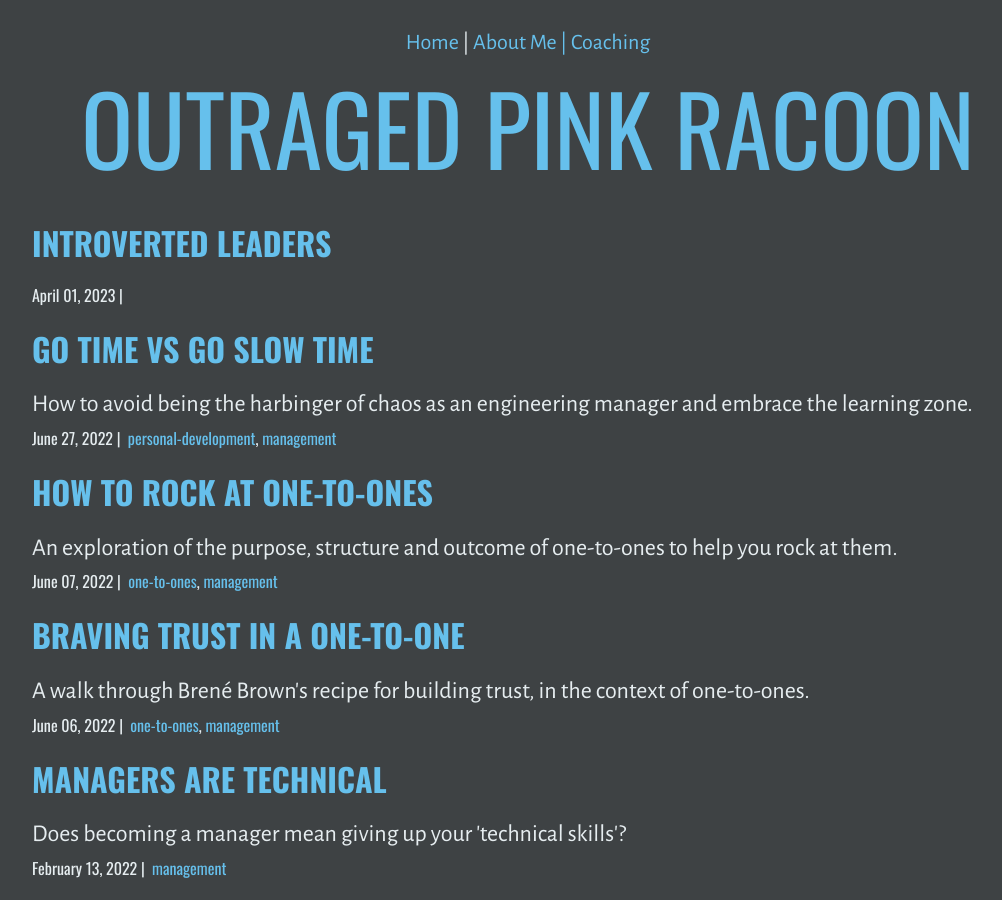
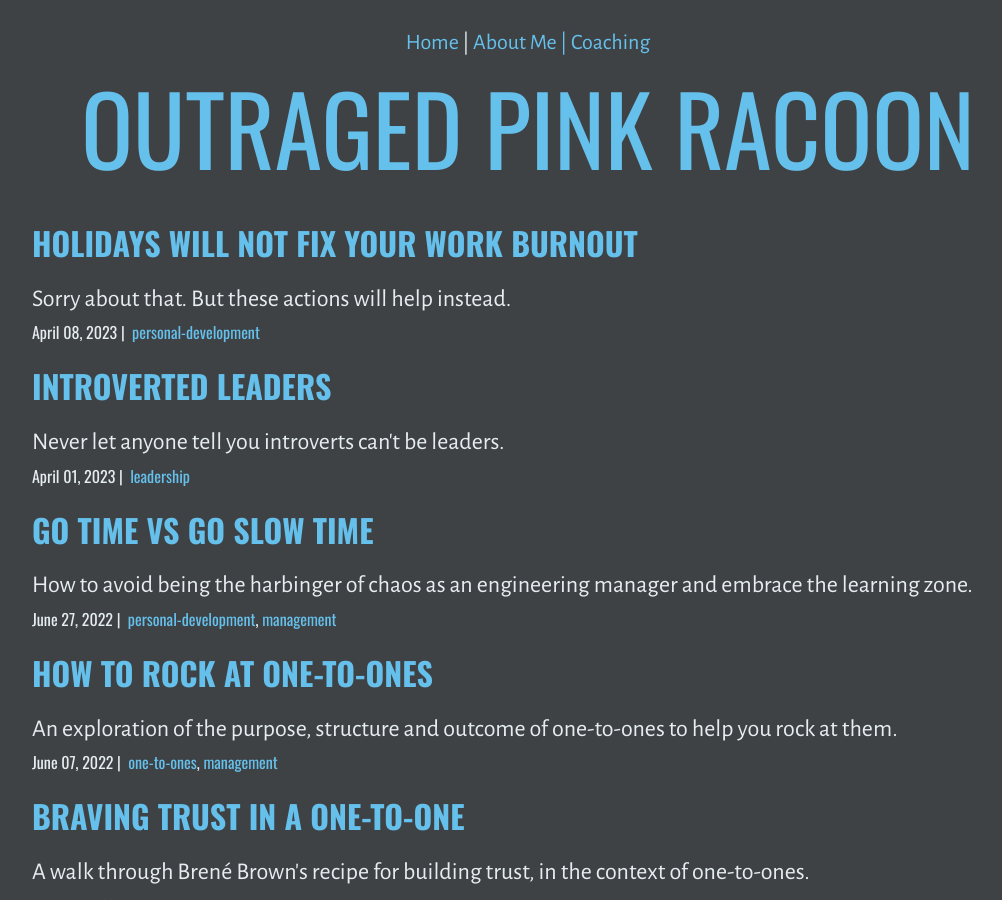
Before and after one commit to outragedpinkracoon/outragedpinkracoon.github.io, a Jekyll site: the page built from index.html, in a window 1280 px wide and 900 px high. Shown: the whole window, without its empty margins (112-1114 px from the left). Built offline with Jekyll 4.4.1, drawn with Linux system fonts in a browser that asks for light colours; some of the changed lines change nothing that is shown.

Commit message:
Blog about burnout and how to address it

```diff
--- /dev/null
+++ b/_posts/2023-04-08-holidays-will-not-fix-your-burnout.md
@@ -0,0 +1,20 @@
+---
+title: Holidays Will Not Fix Your Work Burnout
+description: Sorry about that. But these actions will help instead.
+layout: post
+categories: [personal-development]
+---
+I often hear people say, "I just need a holiday", as a magical cure for work stress and feelings of burnout. Spoiler, it won't. Here's why.
+
+Work stress is usually from a series of chronically repeating systemic problems that affect your day-to-day. When you get back from work, they will still be there. Give it a day, and you're back to burnout street.
+
+So a holiday can clear your head, but it won't solve the problem. If this is you, here are some  steps you can take at work right now to address your burnout:
+
+1. Schedule your lunch break in your calendar if you haven't already.
+2. Schedule padding between meetings (at least 15 minutes every hour) to rest your brain and eyes and move your body. Go for a walk. Meditate.
+3. Book time in your calendar for async work - reading emails, checking Slack, and deep thinking. This is work. Book it in.
+4. Empower yourself to say no. If your to-do list is massive, tame it asap. You can't do everything; if your boss expects you to, it's time to set boundaries. Or leave.
+5. Remove Slack and email from your phone at the end of the day. Or, ideally, don't have it there at all.
+6. Tame your Slack notifications and emails. Get it under control; it's background stress you don't need.
+
+Pick at least 2 for next week and make it happen.
```
Also changed, not shown: _posts/2023-04-01-introverted-leaders.md (+0 -1 lines).
